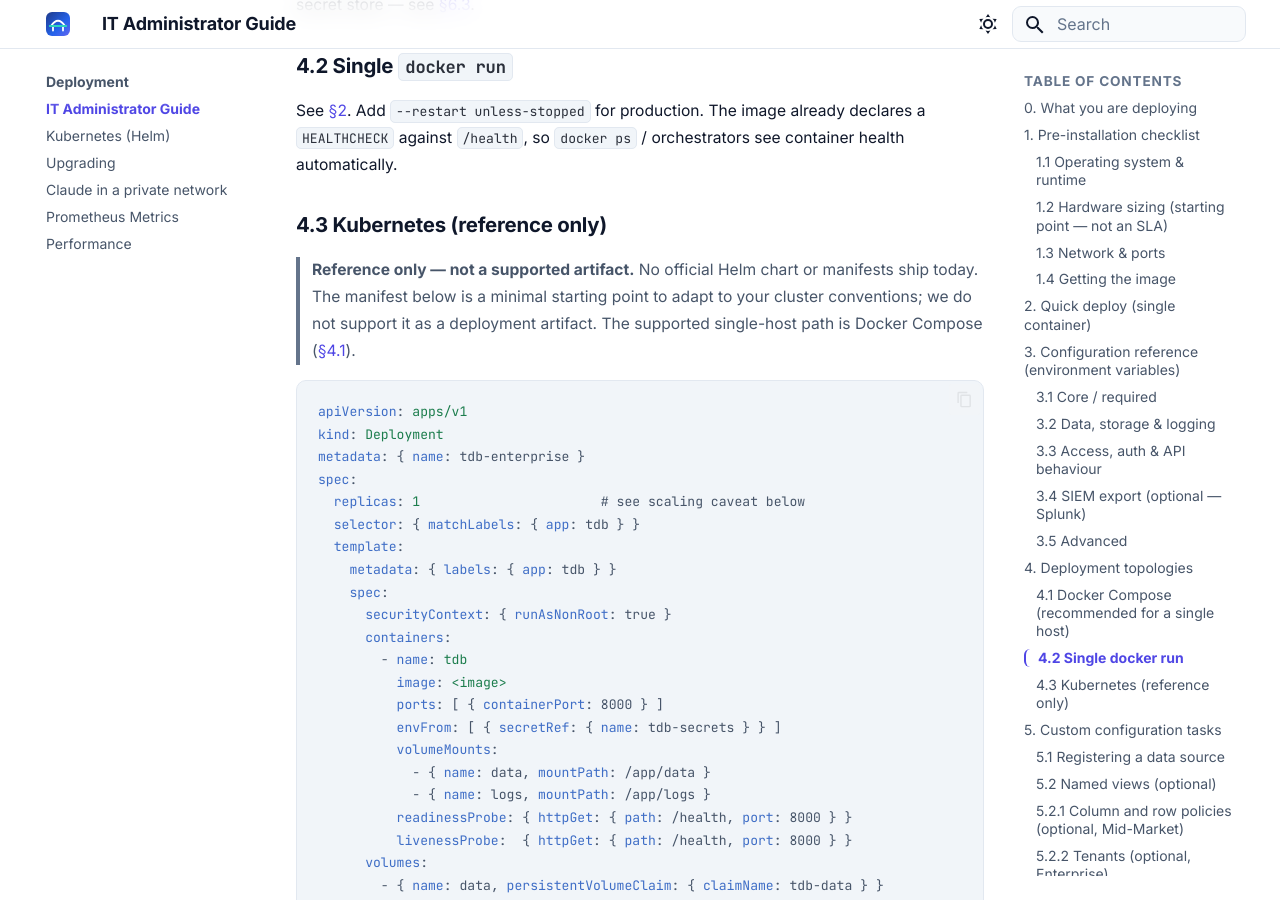
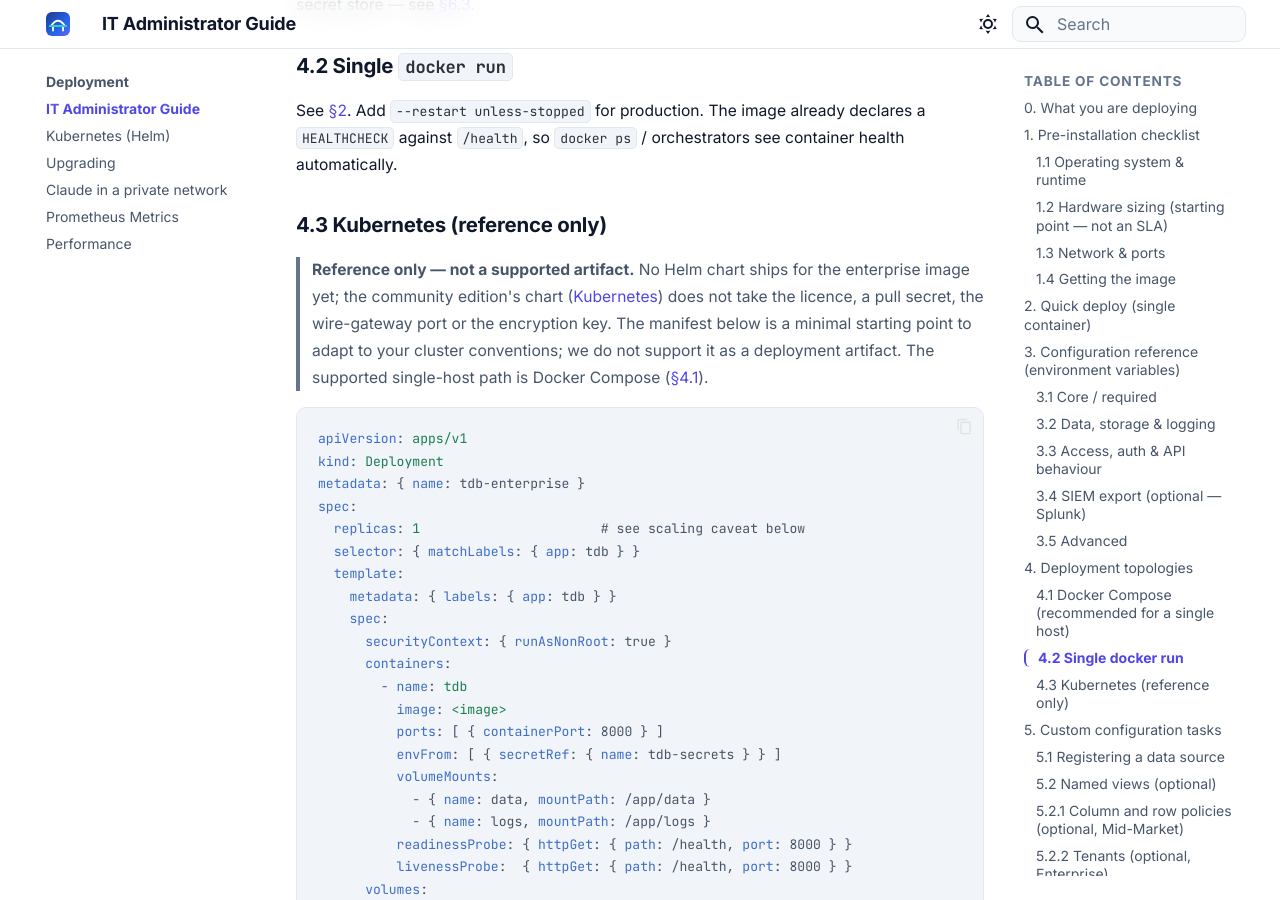
Before and after one commit to tdb-project/tdb-docs, an MkDocs documentation site: the page built from docs/deployment/it-admin-guide.md, in a window 1280 px wide and 900 px high, scrolled down 10942 px. Built offline with MkDocs 1.6.1 and Material for MkDocs 9.7.7, drawn with Linux system fonts in a browser that asks for light colours; some of the changed text lies outside the part shown.

Commit message:
IT guide: name the community Helm chart; enterprise still has none
Co-Authored-By: Claude Opus 5.5 <noreply@anthropic.com>

```diff
--- a/docs/deployment/it-admin-guide.md
+++ b/docs/deployment/it-admin-guide.md
@@ -41,7 +41,7 @@ lives in two files on a mounted volume (registry DB + audit log).
 | CPU arch | **Production / commercial image: `linux/amd64` (x86-64).** Trial and evaluation images are multi-arch (`linux/amd64` + `linux/arm64`), so they run natively on Apple Silicon Macs — `docker pull` selects your architecture automatically. If you need arm64 for a *production* deployment (e.g. AWS Graviton), tell us: it is a build-pipeline change, not a code change. |
 | Container engine | Docker Engine **≥ 20.10** (BuildKit era) or any OCI-compliant runtime (Podman ≥ 4 works). |
 | Compose (optional) | Docker Compose **v2** if you deploy via compose file. |
-| Kubernetes (optional) | Any conformant cluster **≥ 1.25**. We ship **no Helm chart or manifests** today — a reference Deployment is in [§4.3](#43-kubernetes-reference-only). |
+| Kubernetes (optional) | Any conformant cluster **≥ 1.25**. No Helm chart for the enterprise image yet — a reference Deployment is in [§4.3](#43-kubernetes-reference-only). The community edition has a [Helm chart](kubernetes.md). |
 
 The image is based on `python:3.12-slim`. The only system library baked in is
 `unixodbc` (so the SQL Server connector can load). **To connect to SQL Server you must
@@ -304,8 +304,9 @@ production. The image already declares a `HEALTHCHECK` against `/health`, so
 
 ### 4.3 Kubernetes (reference only)
 
-> **Reference only — not a supported artifact.** No official Helm chart or manifests
-> ship today. The manifest below is a minimal starting point to adapt to your cluster
+> **Reference only — not a supported artifact.** No Helm chart ships for the enterprise
+> image yet; the community edition's chart ([Kubernetes](kubernetes.md)) does not take the
+> licence, a pull secret, the wire-gateway port or the encryption key. The manifest below is a minimal starting point to adapt to your cluster
 > conventions; we do not support it as a deployment artifact. The supported single-host
 > path is Docker Compose ([§4.1](#41-docker-compose-recommended-for-a-single-host)).
 
```
